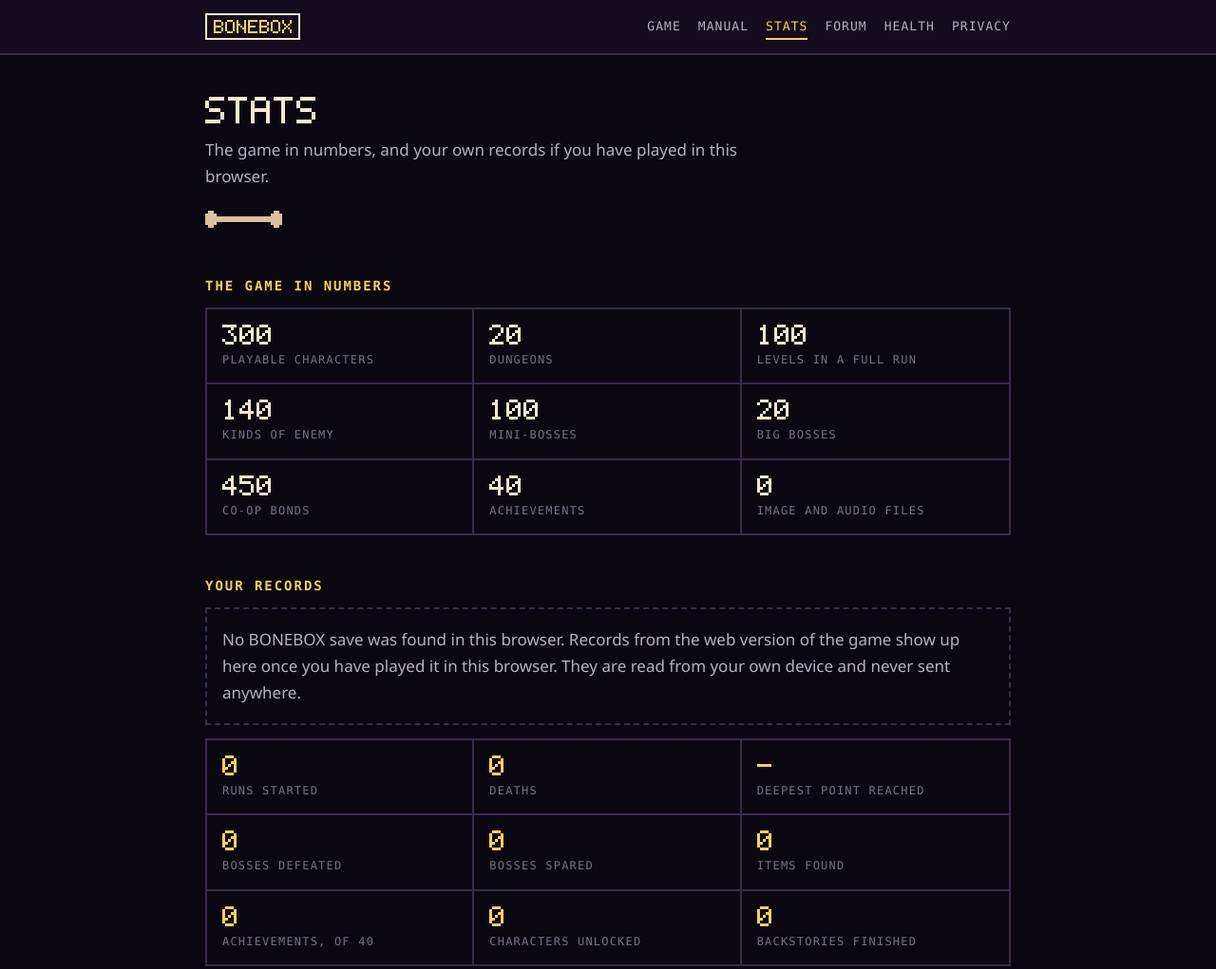
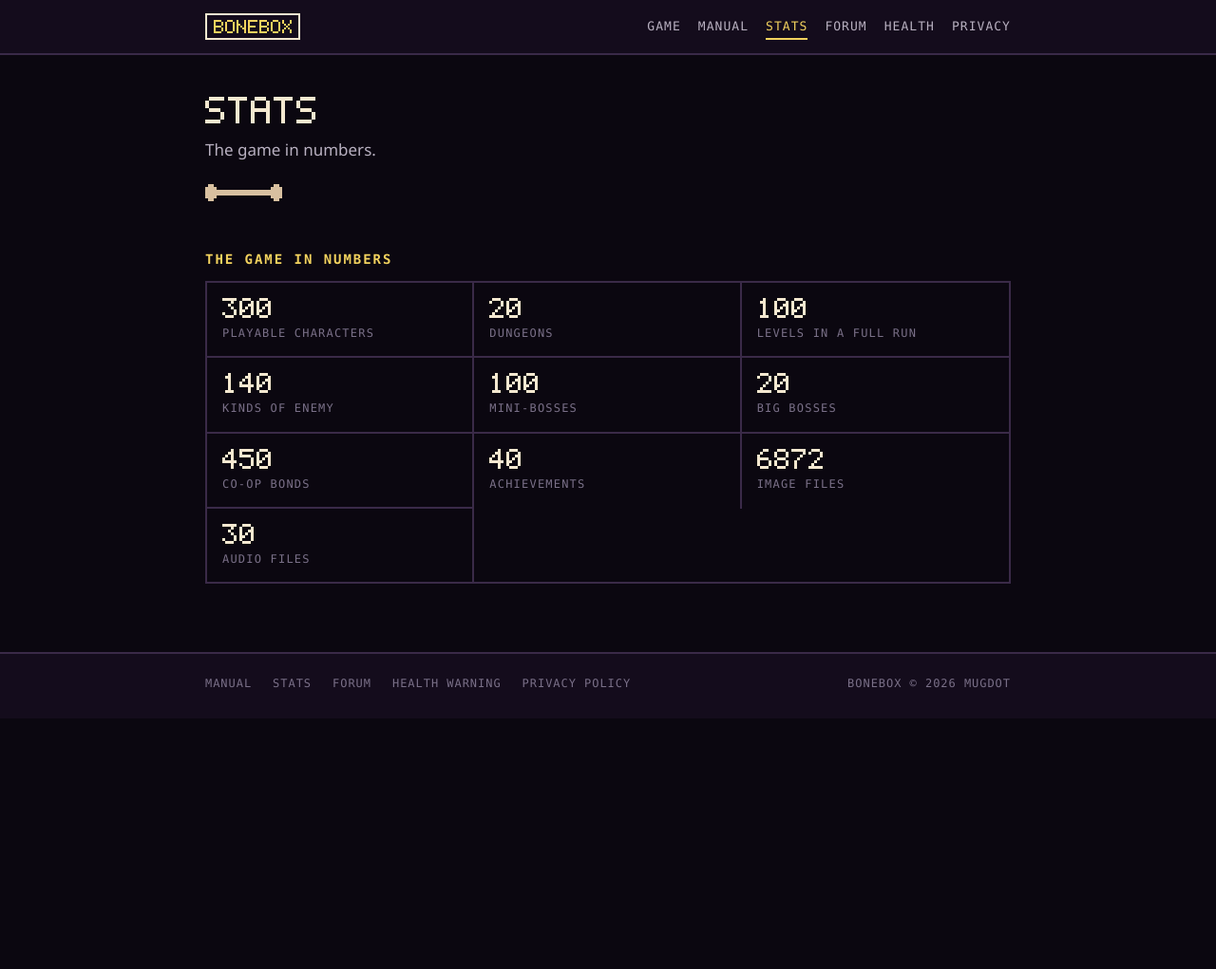
Before and after one commit to Mugdot/bonebox-site, a plain HTML site: page stats/index.html in a window 1280 px wide. Shown: the top 1021 px of the page at 95% size. After the commit the page ends 800 px from the top, so only its background shows below. Drawn offline with Linux system fonts and the light colour scheme.

Commit message:
Site copy: hand-drawn art credit, fight or item, file counts, records section removed
Co-Authored-By: Claude Fable 5.2 <noreply@anthropic.com>

```diff
--- a/stats/index.html
+++ b/stats/index.html
@@ -4,7 +4,7 @@
 <meta charset="utf-8">
 <meta name="viewport" content="width=device-width, initial-scale=1">
 <title>BONEBOX Stats</title>
-<meta name="description" content="BONEBOX in numbers, and your own records if you have played in this browser.">
+<meta name="description" content="BONEBOX in numbers.">
 <meta name="theme-color" content="#0b0710">
 <link rel="stylesheet" href="../css/site.css">
 </head>
@@ -26,7 +26,7 @@
   <div class="wrap">
     <div class="page-head">
       <h1 class="px" data-scale="4">STATS</h1>
-      <p class="lede">The game in numbers, and your own records if you have played in this browser.</p>
+      <p class="lede">The game in numbers.</p>
       <div class="bone-rule" data-scale="3"></div>
     </div>
     <div class="prose" style="max-width:none">
@@ -41,23 +41,9 @@
         <div class="cell"><div class="n px" data-scale="3">20</div><div class="l">Big bosses</div></div>
         <div class="cell"><div class="n px" data-scale="3">450</div><div class="l">Co-op bonds</div></div>
         <div class="cell"><div class="n px" data-scale="3">40</div><div class="l">Achievements</div></div>
-        <div class="cell"><div class="n px" data-scale="3">0</div><div class="l">Image and audio files</div></div>
+        <div class="cell"><div class="n px" data-scale="3">6872</div><div class="l">Image files</div></div>
+        <div class="cell"><div class="n px" data-scale="3">30</div><div class="l">Audio files</div></div>
       </div>
-
-      <h2>Your records</h2>
-      <div id="mine-empty" class="empty"><p>No BONEBOX save was found in this browser. Records from the web version of the game show up here once you have played it in this browser. They are read from your own device and never sent anywhere.</p></div>
-      <div id="mine" class="numbers mine" hidden>
-        <div class="cell"><div class="n px" data-scale="3" id="r-runs">0</div><div class="l">Runs started</div></div>
-        <div class="cell"><div class="n px" data-scale="3" id="r-deaths">0</div><div class="l">Deaths</div></div>
-        <div class="cell"><div class="n px" data-scale="3" id="r-best">-</div><div class="l">Deepest point reached</div></div>
-        <div class="cell"><div class="n px" data-scale="3" id="r-beaten">0</div><div class="l">Bosses defeated</div></div>
-        <div class="cell"><div class="n px" data-scale="3" id="r-spared">0</div><div class="l">Bosses spared</div></div>
-        <div class="cell"><div class="n px" data-scale="3" id="r-items">0</div><div class="l">Items found</div></div>
-        <div class="cell"><div class="n px" data-scale="3" id="r-ach">0</div><div class="l">Achievements, of 40</div></div>
-        <div class="cell"><div class="n px" data-scale="3" id="r-chars">0</div><div class="l">Characters unlocked</div></div>
-        <div class="cell"><div class="n px" data-scale="3" id="r-stories">0</div><div class="l">Backstories finished</div></div>
-      </div>
-      <p class="stamp" id="mine-note" hidden>Read from this browser's own save. Nothing on this page is uploaded.</p>
     </div>
   </div>
 </main>
@@ -73,37 +59,6 @@
 </footer>
 <script src="../js/pixel-glyphs.js"></script>
 <script src="../js/pixel.js"></script>
-<script>
-/* Reads the web game's save from this browser, if there is one. Read-only; nothing leaves the device. */
-(function () {
-  var save;
-  try { save = JSON.parse(localStorage.getItem('bonebox-save') || 'null'); } catch (e) { save = null; }
-  if (!save || typeof save !== 'object') return;
-  var rec = save.records || {};
-  var prog = save.progress || {};
-  var count = function (v) { return Array.isArray(v) ? v.length : 0; };
-  var num = function (v) { return typeof v === 'number' && isFinite(v) ? Math.max(0, Math.floor(v)) : 0; };
-  var best = num(rec.bestFloor);
-  var set = function (id, text) {
-    var el = document.getElementById(id);
-    if (!el) return;
-    el.textContent = String(text);
-    el.classList.remove('px-done');
-    window.BONEBOX_PIXEL.pixelate(el);
-  };
-  set('r-runs', num(rec.runs));
-  set('r-deaths', num(rec.deaths));
-  set('r-best', best > 0 ? 'D' + Math.ceil(best / 5) + ' L' + (((best - 1) % 5) + 1) : '-');
-  set('r-beaten', count(rec.bossesDefeated));
-  set('r-spared', count(rec.bossesSpared));
-  set('r-items', count(rec.itemsFound));
-  set('r-ach', count(prog.achievements));
-  set('r-chars', count(prog.characters) || count(prog.unlocked));
-  set('r-stories', count(prog.stories));
-  document.getElementById('mine').hidden = false;
-  document.getElementById('mine-note').hidden = false;
-  document.getElementById('mine-empty').hidden = true;
-})();
-</script>
+
 </body>
 </html>
```
Also changed, not shown: index.html (+2 -2 lines), manual/index.html (+0 -2 lines), privacy/index.html (+0 -1 lines).
